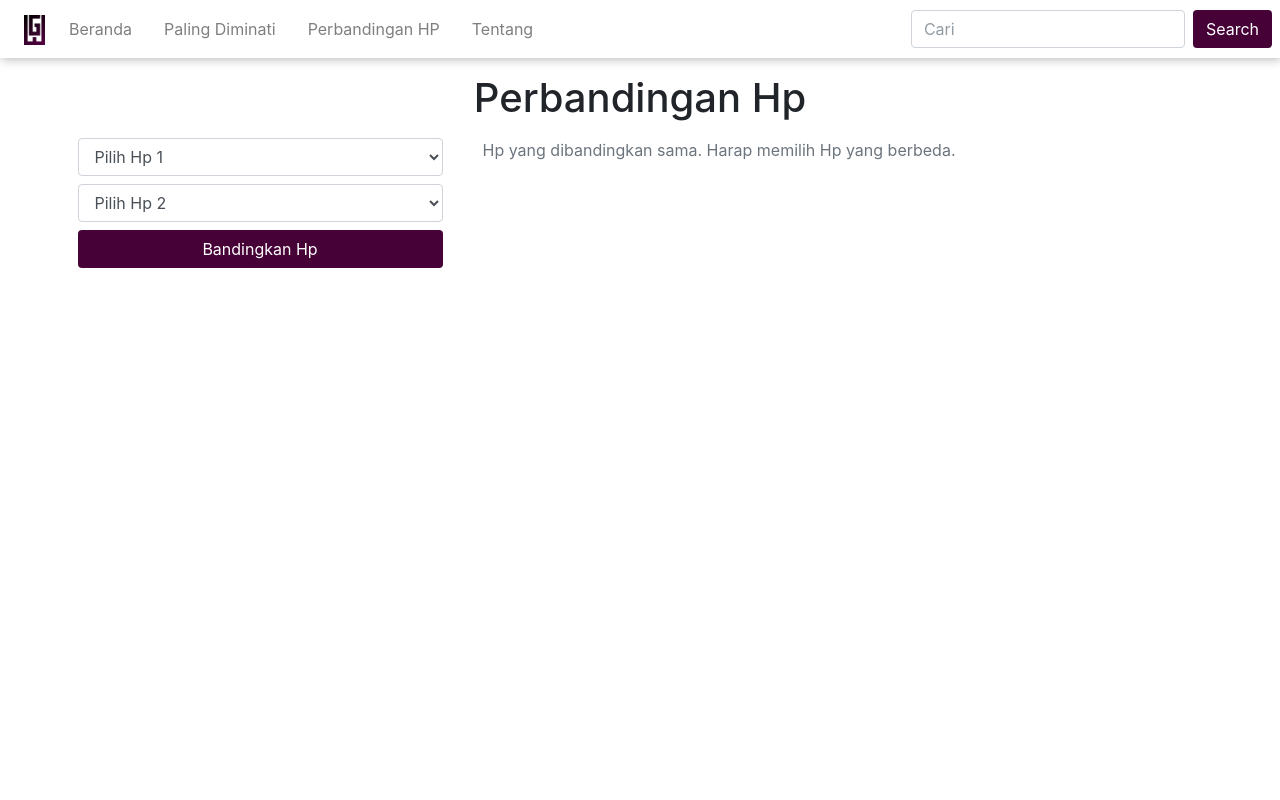
After one commit to meinalisaa/WGadget, a CodeIgniter 4 app: the page made by app/Views/pages/hasil_perbandingan.php in a window 1280 px wide. The commit adds this page. Run offline with PHP 8.4 and a stand-in for CodeIgniter, Linux system fonts and the light colour scheme; the template is opened without the code that fills it: most values are stand-ins (such as "Sample title", 1, 10 or a date in 2020); some libraries are stand-ins or nearby versions.

Commit message:
compare (belum selesai)

```diff
--- a/app/Config/Routes.php
+++ b/app/Config/Routes.php
@@ -40,6 +40,8 @@ $routes->setAutoRoute(true);
 
 $routes->get('/', 'Beranda::index');
 $routes->get('/paling_diminati', 'PalingDiminati::index');
+$routes->get('/perbandingan_hp', 'PerbandinganHp::index');
+$routes->get('/hasil_perbandingan', 'PerbandinganHp::hasil_perbandingan');
 $routes->get('/search', 'Search::index');
 $routes->get('/admin/daftar_brand', 'Admin::daftar_brand');
 
--- a/app/Controllers/PalingDiminati.php
+++ b/app/Controllers/PalingDiminati.php
@@ -28,6 +28,6 @@
     public function getInterest(){
       $model      = new InterestModel();
       $data['db'] = $model->getAll();
-      return $this->respond($data['db'], 200, 'Daftar ponsel yang paling diminati berhasil ditampilkan.');
+      return $this->respond($data['db'], 200, 'Daftar hp yang paling diminati berhasil ditampilkan.');
     }
   }
--- a/app/Views/layout/template-admin.php
+++ b/app/Views/layout/template-admin.php
@@ -27,7 +27,7 @@
       }
 
       ::-webkit-scrollbar-thumb{
-        background:#460137
+        background: #460137
       }
 
       #body-row{
--- a/app/Views/layout/template-user.php
+++ b/app/Views/layout/template-user.php
@@ -27,7 +27,7 @@
       }
 
       ::-webkit-scrollbar-thumb{
-        background:#30454A
+        background: #460137
       }
     </style>
   </head>
@@ -64,13 +64,13 @@
             </li>
           <?php endif ?>
 
-          <?php if($judul == 'WGadget | Bandingkan HP') : ?>
+          <?php if($judul == 'WGadget | Perbandingan Hp') : ?>
             <li class="nav-item active">
-              <b><a class="nav-link disabled" style="color: #460137">Bandingkan HP</a></b>
+              <b><a class="nav-link disabled" style="color: #460137">Perbandingan HP</a></b>
             </li>
           <?php else : ?>
             <li class="nav-item">
-              <a class="nav-link" href="<?= base_url('/bandingkan_hp') ?>">Bandingkan HP</a>
+              <a class="nav-link" href="<?= base_url('/perbandingan_hp') ?>">Perbandingan HP</a>
             </li>
           <?php endif ?>
 
--- a/app/Views/pages/beranda.php
+++ b/app/Views/pages/beranda.php
@@ -1,7 +1,7 @@
 <?= $this->extend('layout/template-user') ?>
 <?= $this->section('content') ?>
   <div class="container mt-3 mb-4">
-    <h1 align="center">DAFTAR HP</h1>
+    <h1 align="center">Daftar Hp</h1>
 
     <div class="row">
       <?php foreach($database as $db) : ?>
--- /dev/null
+++ b/app/Views/pages/hasil_perbandingan.php
@@ -0,0 +1,32 @@
+<?= $this->extend('layout/template-user') ?>
+<?= $this->section('content') ?>
+  <div class="container mt-3 mb-4">
+    <h1 align="center">Perbandingan Hp</h1>
+
+    <div class="row mt-3">
+      <div class="col-md-4">
+        <form action="<?= base_url('/perbandinganhp/compare') ?>" method="POST" style="width: 100%">
+          <select name="hp_1" class="form-control">
+            <option selected="selected" disabled="disabled">Pilih Hp 1</option>
+            <?php foreach($database as $db) : ?>
+              <option value="<?= $db->id_hp ?>"><?= $db->nama_hp ?></option>
+            <?php endforeach ?>
+          </select>
+
+          <select name="hp_2" class="form-control mt-2">
+            <option selected="selected" disabled="disabled">Pilih Hp 2</option>
+            <?php foreach($database as $db) : ?>
+              <option value="<?= $db->id_hp ?>"><?= $db->nama_hp ?></option>
+            <?php endforeach ?>
+          </select>
+
+          <button class="btn mt-2" type="submit" style="background-color: #460137; color: white; width: 100%" name="submit">Bandingkan Hp</button>
+        </form>
+      </div>
+
+      <div class="col-md-8">
+        <p class="text-muted" style="margin-left: 25px">Hp yang dibandingkan sama. Harap memilih Hp yang berbeda.<p>
+      </div>
+    </div>
+  </div>
+<?= $this->endSection() ?>
```
Also changed, not shown: app/Controllers/PerbandinganHp.php (added, +38 -0 lines), app/Views/pages/perbandingan_hp.php (added, +28 -0 lines).
